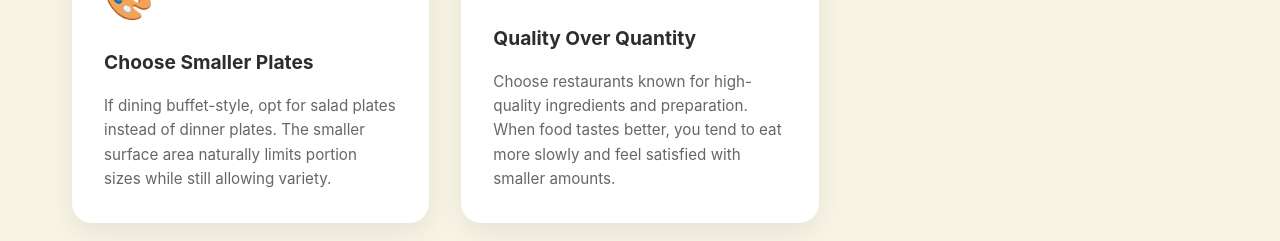
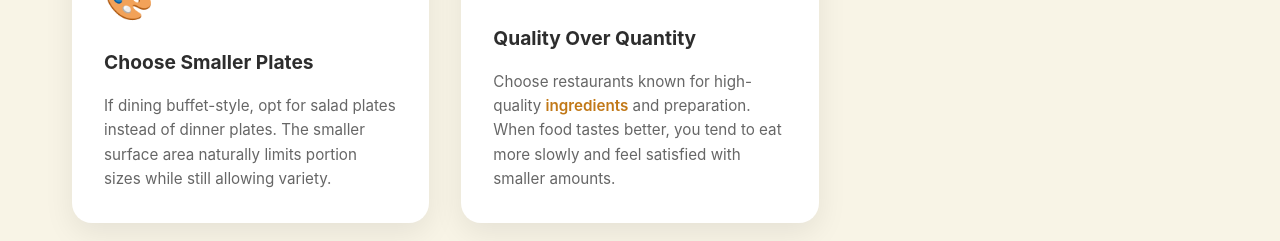
Before and after one commit to sangatechs/more-than-you, a plain HTML site: page index.html in a window 1280 px wide. Shown: the part 4098-4339 px from the top of the page. Drawn offline with Linux system fonts and the light colour scheme.

Commit message:
Update index.html

```diff
--- a/index.html
+++ b/index.html
@@ -275,7 +275,7 @@ a:hover{color:#a66815;text-decoration:underline}
         <div class="tip-item">
           <span class="tip-icon">⭐</span>
           <h3 class="tip-title">Quality Over Quantity</h3>
-          <p class="tip-text">Choose restaurants known for high-quality ingredients and preparation. When food tastes better, you tend to eat more slowly and feel satisfied with smaller amounts.</p>
+          <p class="tip-text">Choose restaurants known for high-quality <a href="https://chicken-seattle.vercel.app/">ingredients</a> and preparation. When food tastes better, you tend to eat more slowly and feel satisfied with smaller amounts.</p>
         </div>
 
         <div class="tip-item">
```
